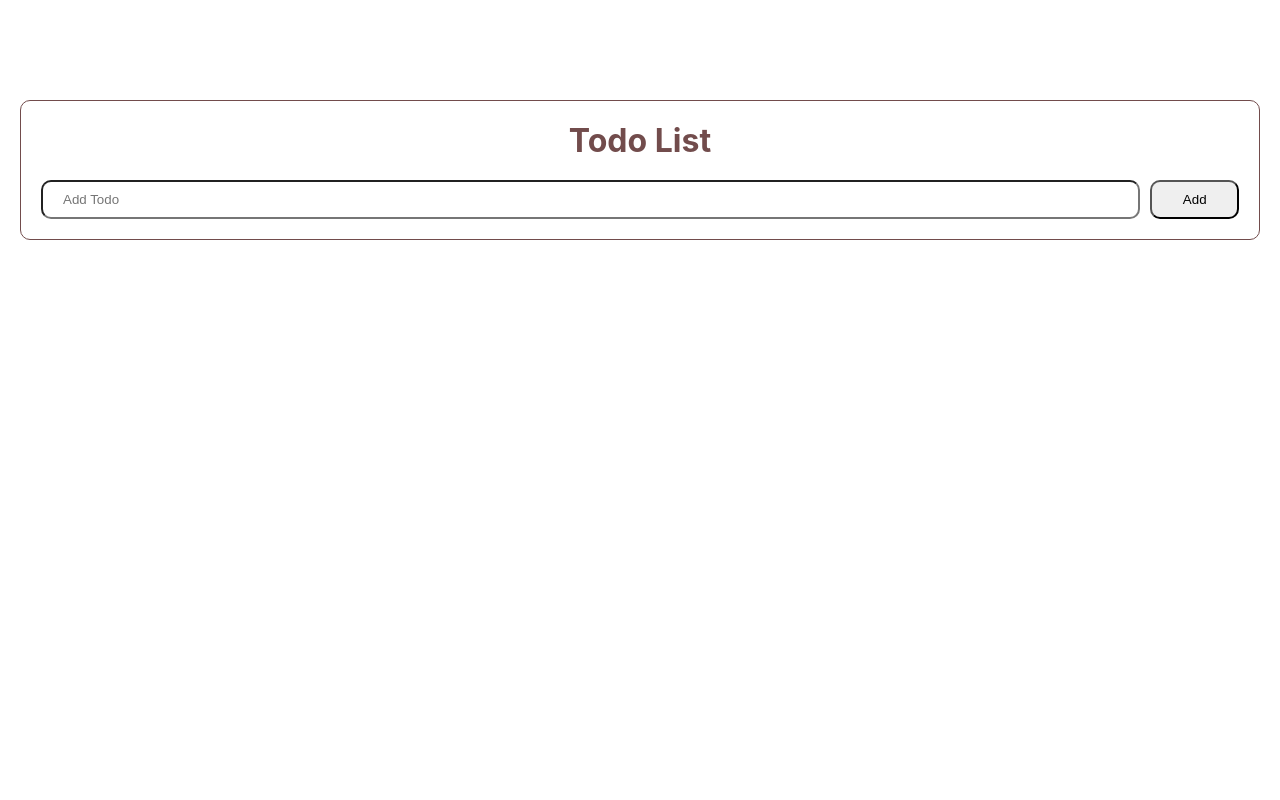
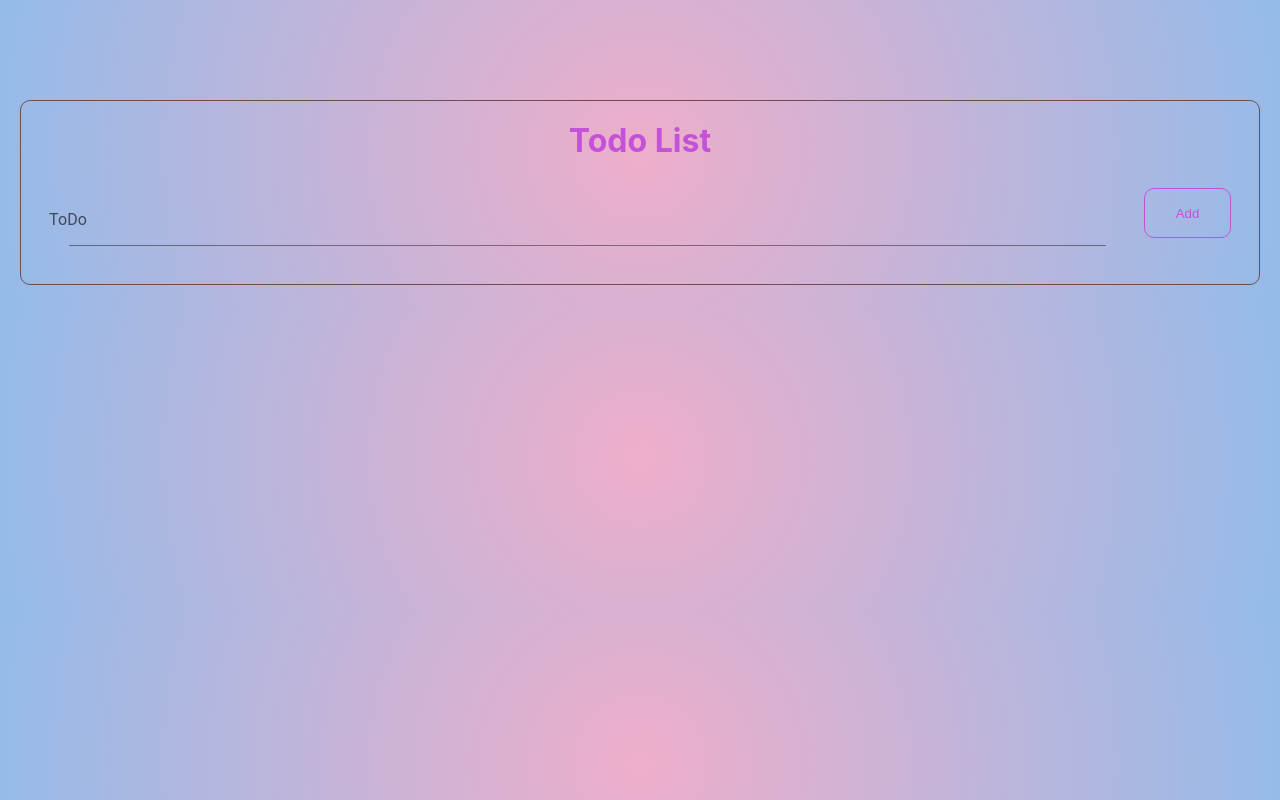
Before and after one commit to ulkermu/todo-app, a React (Create React App) app: page / in a window 1280 px wide. Built offline with nearby package versions, Linux system fonts and the light colour scheme.

Commit message:
TodoAdd v0.03

```diff
--- a/package.json
+++ b/package.json
@@ -5,6 +5,7 @@
   "dependencies": {
     "@emotion/react": "^11.9.0",
     "@emotion/styled": "^11.8.1",
+    "@mui/icons-material": "^5.8.0",
     "@mui/material": "^5.8.0",
     "@testing-library/jest-dom": "^5.16.4",
     "@testing-library/react": "^13.2.0",
--- a/src/components/Todo.jsx
+++ b/src/components/Todo.jsx
@@ -1,6 +1,5 @@
 import { useContext } from "react";
 import TodoContext from "../context/TodoContext";
-//import Button from "@material-ui/core/Button";
 
 const Todo = () => {
   const { content, dispatch } = useContext(TodoContext);
--- a/src/components/TodoAdd.jsx
+++ b/src/components/TodoAdd.jsx
@@ -1,8 +1,12 @@
 import { useContext, useState } from "react";
 import TodoContext from "../context/TodoContext";
+import Box from "@mui/material/Box";
+import TextField from "@mui/material/TextField";
+//import Button from '@mui/material/Button';
 
 const TodoAdd = () => {
   const { dispatch } = useContext(TodoContext);
+
 
   const [newContent, setNewContent] = useState({
     todoContent: "",
@@ -14,33 +18,47 @@ const TodoAdd = () => {
     setNewContent({ ...newContent, todoContent: e.target.value });
   };
 
+  const input = document.getElementById("standard-basic");
+
   const submitHandler = (e) => {
     e.preventDefault();
+    input.value = newContent;
     dispatch({
       type: "add_content",
       content: {
         todoContent,
       },
     });
+    setNewContent({todoContent: ""});
   };
 
-  const buttonHandler = () => {
-    const input = document.getElementById('addTodo');
-    input.value = "";
-  }
-
   return (
-    <form className="TodoAdd" onSubmit={submitHandler}>
-      <input
-        id="addTodo"
+    <Box
+      component="form"
+      className="TodoAdd"
+      onSubmit={submitHandler}
+      noValidate
+      autoComplete="off"
+      sx={{
+        "& > :not(style)": { m: 1, width: "inherit" },
+      }}
+    >
+      <TextField
+        fullWidth
+        id="standard-basic"
+        label="ToDo"
+        variant="standard"
         type="text"
         name="todoadd"
-        placeholder="Add Todo"
+        className="TodoAddInput"
         autoComplete="off"
+        value={todoContent}
         onChange={inputHandler}
       />
-      <button onClick={buttonHandler}>Add</button>
-    </form>
+      <button>
+        Add
+      </button>
+    </Box>
   );
 };
 
--- a/src/context/TodoContext.jsx
+++ b/src/context/TodoContext.jsx
@@ -4,8 +4,6 @@ import { v4 as uuidv4 } from "uuid";
 const TodoContext = createContext();
 
 export const TodoContextProvider = (props) => {
-
-  const [isFadingOut, setIsFadingOut] = useState(false);
 
   const reducer = (content, action) => {
     switch (action.type) {
@@ -46,7 +44,7 @@ export const TodoContextProvider = (props) => {
   });
 
   return (
-    <TodoContext.Provider value={{ content, dispatch, isFadingOut, setIsFadingOut }}>
+    <TodoContext.Provider value={{ content, dispatch }}>
       {props.children}
     </TodoContext.Provider>
   )
--- a/src/style/App.css
+++ b/src/style/App.css
@@ -1,7 +1,8 @@
 body {
-  color: #724c4c;
+  color: #c452d9;
   margin: 0;
   padding: 0;
+  background: radial-gradient(circle, #eeaeca 0%, #94bbe9 100%);
 }
 
 body .App {
@@ -85,7 +86,7 @@ body .App .TodoList .TodoAdd {
   margin-top: 20px;
 }
 
-body .App .TodoList .TodoAdd input {
+body .App .TodoList .TodoAdd .TodoAddInput {
   padding: 10px 20px;
   border-radius: 10px;
   width: inherit;
@@ -97,6 +98,18 @@ body .App .TodoList .TodoAdd button {
   width: 100px;
   margin-left: auto;
   cursor: pointer;
+  border: 1px solid #c452d9;
+  background-color: transparent;
+  color: #c452d9;
+  height: 50px;
+}
+
+body .App .TodoList .TodoAdd button:hover {
+  -webkit-transition: all 150ms linear;
+  transition: all 150ms linear;
+  border: 1px solid transparent;
+  background-color: #c452d9;
+  color: #f2f2f2;
 }
 
 @-webkit-keyframes fadein {
--- a/src/style/App.scss
+++ b/src/style/App.scss
@@ -1,7 +1,12 @@
 body {
-  color: #724c4c;
+  color: #c452d9;
   margin: 0;
   padding: 0;
+  background: radial-gradient(
+    circle,
+    rgba(238, 174, 202, 1) 0%,
+    rgba(148, 187, 233, 1) 100%
+  );
   .App {
     display: flex;
     justify-content: center;
@@ -55,7 +60,7 @@ body {
         width: 100%;
         gap: 10px;
         margin-top: 20px;
-        input {
+        .TodoAddInput {
           padding: 10px 20px;
           border-radius: 10px;
           width: inherit;
@@ -66,6 +71,16 @@ body {
           width: 100px;
           margin-left: auto;
           cursor: pointer;
+          border: 1px solid #c452d9;
+          background-color: transparent;
+          color: #c452d9;
+          height: 50px;
+          &:hover {
+            transition: all 150ms linear;
+            border: 1px solid transparent;
+            background-color: #c452d9;
+            color: #f2f2f2;
+          }
         }
       }
     }
```
Also changed, not shown: 2 other files (tests, documents, lock files or other folders).
